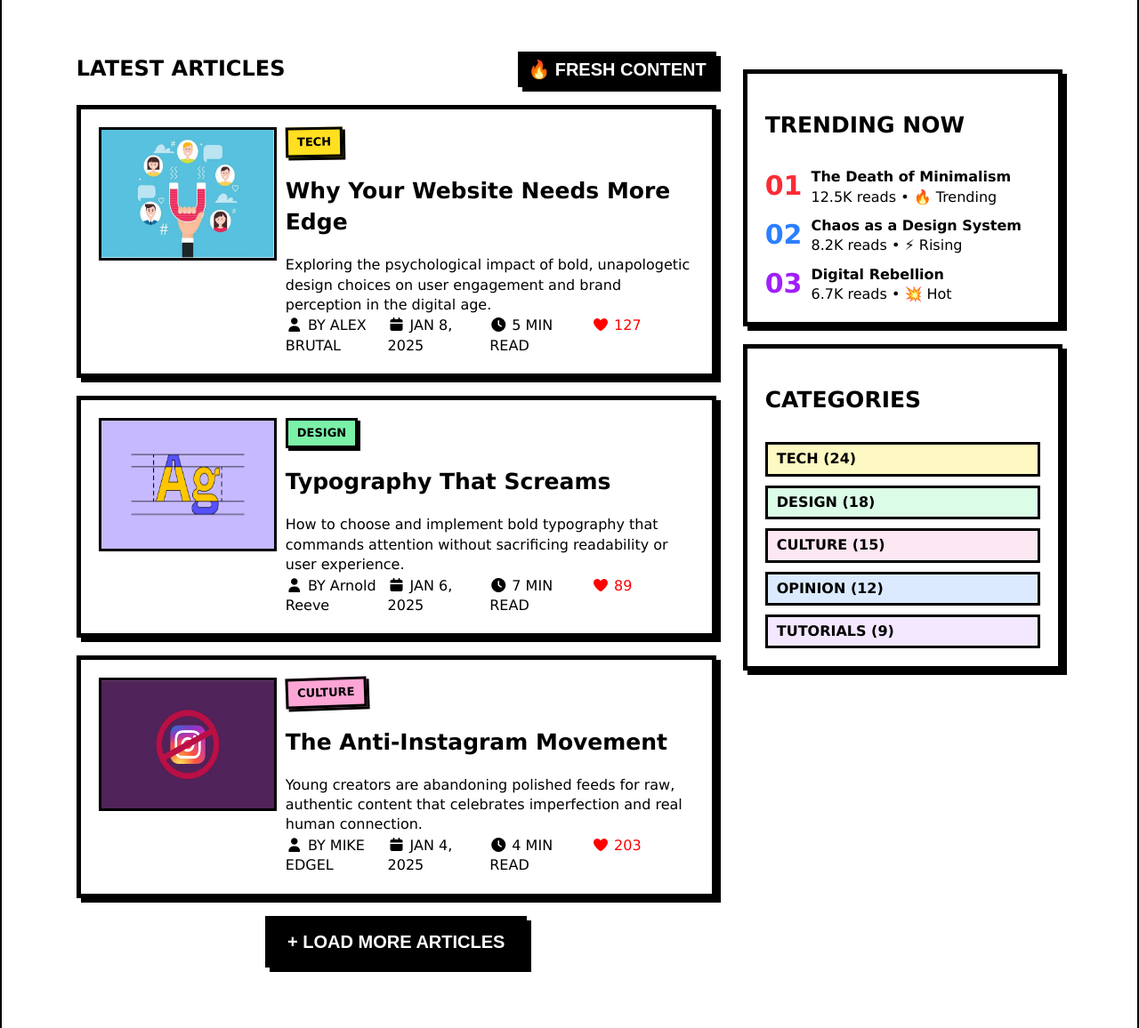
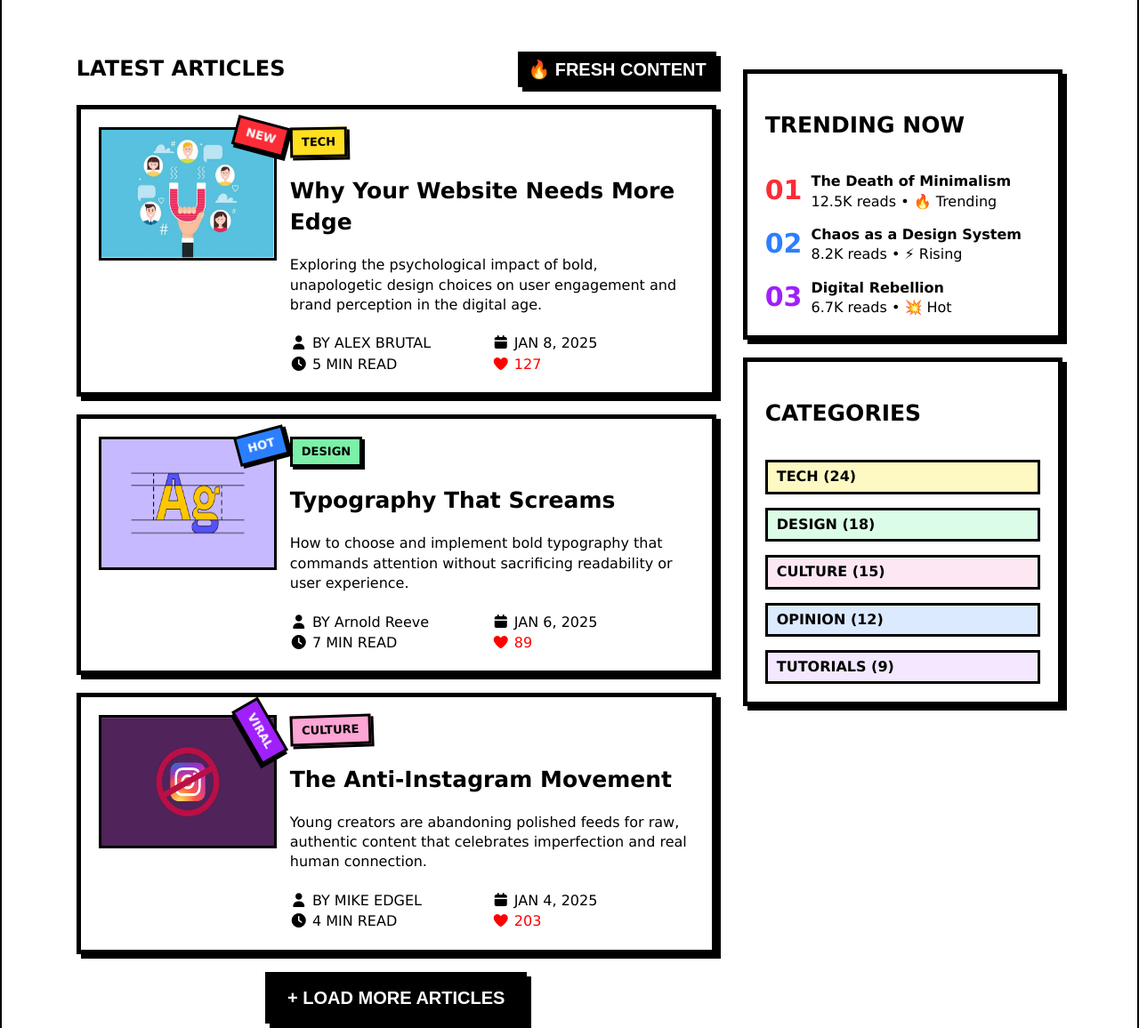
Before and after one commit to Shireen-elsayed/UX-Review-Blog, a plain HTML site: page index.html in a window 1280 px wide. Shown: the part 740-1896 px from the top of the page at 89% size. Drawn offline with Linux system fonts and the light colour scheme.

Commit message:
editting styling of images in latest section

```diff
--- a/CSS/Landing-page/articles.css
+++ b/CSS/Landing-page/articles.css
@@ -22,23 +22,50 @@
     margin: 0;
 }
 
-
 .latest-sec img {
-    width: 200px;
-    height: 150px;
+    width: 150px;
+    height: 100px;
     border: 3px solid black;
     background-size: cover;
     margin-bottom: 20px;
+    display: block;
+}
+
+.div-img-size {
+    width: 150px;
+    height: 100px;
+    margin-bottom: 20px;
+}
+
+.badge-new {
+    background-color: #FB2C36;
+    color: #fff;
+    transform: translate(20%, -20%) rotate(15deg);
+}
+
+.badge-hot {
+    background-color: #2B7FFF;
+    color: #fff;
+    transform: translate(20%, -20%) rotate(-15deg);
+}
+
+.badge-viral {
+    background-color: #9F20FA;
+    color: #fff;
+    rotate: 30deg;
+    transform: translate(20%, -20%) rotate(30deg);
 }
 
 .latest-bdg {
     border: 3px solid black;
     box-shadow: 3px 3px 0 black;
     width: fit-content;
-    /* margin-top: 20px; */
     padding: 5px 10px;
     font-size: 13px;
     font-weight: 600;
+    z-index: 10;
+    top: 0;
+    right: 0;
 }
 
 .tech-bdg {
@@ -91,6 +118,7 @@
 }
 
 .latest-sec .latest-details {
+    margin-top: 20px;
     grid-template-columns: 1fr;
 }
 
@@ -207,6 +235,16 @@
     .latest-sec .latest-details {
         grid-template-columns: 1fr 1fr;
     }
+
+    .latest-sec img {
+        width: 200px;
+        height: 150px;
+    }
+
+    .div-img-size {
+        width: 200px;
+        height: 150px;
+    }
 }
 
 @media (min-width: 1024px) {
@@ -215,15 +253,16 @@
     }
 
     .latest-sec .card {
-        gap: 10px;
+        gap: 15px;
         grid-template-columns: 1fr 3fr;
     }
 
+}
+
+@media (min-width: 1200px) {}
+
+@media (min-width: 1400px) {
     .latest-sec .latest-details {
         grid-template-columns: 1fr 1fr 1fr 1fr;
     }
 }
-
-@media (min-width: 1200px) {}
-
-@media (min-width: 1400px) {}
--- a/index.html
+++ b/index.html
@@ -83,11 +83,10 @@
                 </div>
                 <!-- //caerd02 div 1.1-->
                 <div class="card border-box-shadow-blck d-grid">
-                    <div>
-                        <img src="./Assets/user-engagement-2.jpg" alt="user-engagement"
-                            class="position-relative engagement">
-                        <!-- <div class=" position-absolute right-0 top-0 badge-new">NEW
-                        </div> -->
+                    <div class="position-relative div-img-size">
+                        <img src="./Assets/user-engagement-2.jpg" alt="user-engagement" class="engagement">
+                        <div class="position-absolute badge-new latest-bdg">NEW
+                        </div>
                     </div>
                     <div class="tech-div latest1-txt">
                         <div class="latest-bdg tech-bdg">TECH</div>
@@ -113,11 +112,10 @@
                 </div>
                 <!-- //caerd02 div 1.2-->
                 <div class="card border-box-shadow-blck d-grid">
-                    <div>
-                        <img src="./Assets/guide-to-typography.avif" alt="user-engagement"
-                            class="position-relative engagement">
-                        <!-- <div class=" position-absolute right-0 top-0 badge-new">NEW
-                        </div> -->
+                    <div class="position-relative div-img-size">
+                        <img src="./Assets/guide-to-typography.avif" alt="user-engagement" class=" engagement">
+                        <div class="position-absolute badge-hot latest-bdg">HOT
+                        </div>
                     </div>
                     <div class="design-div latest2-txt">
                         <div class="latest-bdg design-bdg">DESIGN</div>
@@ -142,11 +140,10 @@
                 </div>
                 <!-- //card03 div 1.3-->
                 <div class="card border-box-shadow-blck d-grid">
-                    <div>
-                        <img src="./Assets/anti-instagram.jpg" alt="user-engagement"
-                            class="engagement position-relative">
-                        <!-- <div class=" position-absolute top-0 right-0 badge-new" style="color: #2B7FFF;">NEW
-                        </div> -->
+                    <div class="position-relative div-img-size">
+                        <img src="./Assets/anti-instagram.jpg" alt="user-engagement" class="engagement">
+                        <div class="position-absolute badge-viral latest-bdg">VIRAL
+                        </div>
                     </div>
                     <div class="culture-div latest3-txt">
                         <div class="latest-bdg culture-bdg">CULTURE</div>
@@ -404,6 +401,14 @@
             </div>
         </div>
     </footer>
+
+    <!-- <section>
+        <div class="position-relative d-inline-block" style="width: 200px; height: 200px;">
+            <img src="./Assets/user-engagement-2.jpg" alt="user-engagement" class="engagement"  style="width: 100px; height: 100px;">
+            <div class="position-absolute badge-new latest-bdg">NEW
+            </div>
+        </div>
+    </section> -->
 </body>
 
 </html>
```
